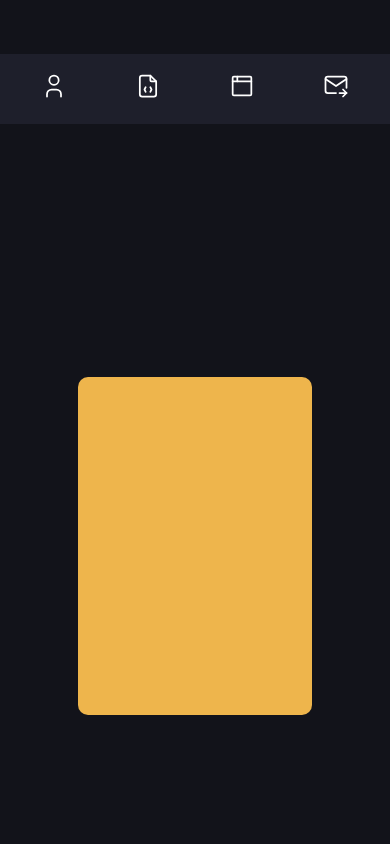
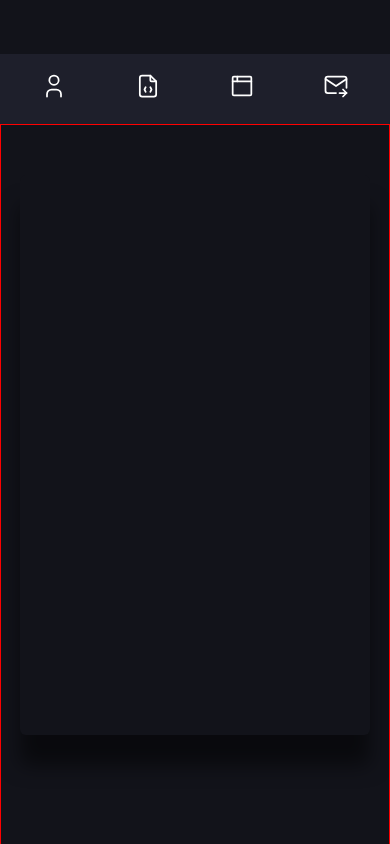
Before and after one commit to AdamAranha/portfolio, a React (Create React App) app in the folder client/: page / in a window 390 px wide. Shown: the part 720-1564 px from the top of the page. Built offline with nearby package versions, Linux system fonts and the light colour scheme.

Commit message:
Minor cosmetic changes

```diff
--- a/client/src/App.css
+++ b/client/src/App.css
@@ -7,7 +7,7 @@
   height: 100vh;
   max-height: 100%;
   width: 120px;
-  z-index: 1;
+  z-index: 10;
   transition: width ease-in-out 300ms;
   overflow: hidden;
 }
@@ -334,20 +334,60 @@
   max-width: 100%;
   background-color: #12131A;
   display: flex;
+  flex-direction: column;
   justify-content: center;
   align-items: center;
-  padding-left: 10vw;
+  padding-left: 150px;
+  font-family: "Poppins", sans-serif;
+  position: relative;
+  border: 1px solid red;
 }
 .skills .container {
-  height: 40vh;
+  height: 50vh;
   width: 60vw;
+  background-color: #12131A;
+  box-shadow: #00000080 0px 30px 20px 0px;
+  padding: 30px;
+  z-index: 1;
+}
+.skills .container-shadow {
   background-color: #eeb54c;
-  border-radius: 10px;
+  height: 49vh;
+  width: 55vw;
+  position: absolute;
+  top: 49%;
+  left: 54%;
+  transform: translate(-50%, -50%);
 }
 
 @media only screen and (max-width: 850px) {
   .skills {
     padding: 0;
+  }
+  .skills .section-name {
+    font-size: 1.4rem;
+    top: 0;
+    left: 10%;
+    z-index: 1;
+  }
+  .skills .container {
+    height: 560px;
+    width: 350px;
+    border-radius: 6px;
+    gap: 0.5rem;
+    padding: 0;
+    position: absolute;
+    top: 50px;
+  }
+  .skills .container-shadow {
+    height: 560px;
+    width: 350px;
+    border-radius: 6px;
+    gap: 0.5rem;
+    padding: 0;
+    position: absolute;
+    top: 42%;
+    left: 53%;
   }
 }
 .projects {
--- a/client/src/components/Skills/_skills.scss
+++ b/client/src/components/Skills/_skills.scss
@@ -1,25 +1,82 @@
-@import './../variables';
+@use '../variables' as variables;
+
+$sectionColour:#eeb54c;
 
 .skills {
     height: 100vh;
     width: 100vw;
     max-width:100%;
-    background-color: $primaryColour;
+    background-color: variables.$primaryColour;
     display: flex;
+    flex-direction: column;
     justify-content: center;
     align-items: center;
-    padding-left: 10vw;
+    padding-left: 150px;
+    font-family: 'Poppins', sans-serif;
+    position: relative;
+    border: 1px solid red;
+
 
     .container {
-        height: 40vh;
+        height: 50vh;
         width: 60vw;
-        background-color: rgb(238, 181, 76);
-        border-radius: 10px
+        background-color:variables.$primaryColour;
+        // border: 1px solid $sectionColour;
+        // border-width: 1px 15px 15px 1px;
+        box-shadow: #00000080 0px 30px 20px 0px;
+
+        // border-radius: 10px;
+        padding: 30px;
+        z-index: 1;
     };
+
+    .container-shadow{
+        background-color: $sectionColour;
+        height: 49vh;
+        width: 55vw;
+        // border-radius: 10px;
+
+        position: absolute;
+
+        top: 49%;
+        left: 54%;
+        transform: translate(-50%,-50%);
+    }
 }
 
 @media only screen and (max-width: 850px){
     .skills {
         padding: 0;
+
+        .section-name{
+            font-size: 1.4rem;
+            top: 0;
+            left: 10%;
+            z-index: 1;
+        }
+
+        .container{
+            height: 560px;
+            width: 350px;
+            border-radius: 6px;
+            gap: .5rem;
+            padding: 0;
+
+            position: absolute;
+            top: 50px;
+        }
+
+        .container-shadow{
+            height: 560px;
+            width: 350px;
+            border-radius: 6px;
+            gap: .5rem;
+            padding: 0;
+
+            position: absolute;
+            top: 42%;
+            left: 53%;
+        }
+
     }
 }
```
Also changed, not shown: client/src/components/Intro/_intro.scss (+4 -7 lines), 1 other file (tests, documents, lock files or other folders).
